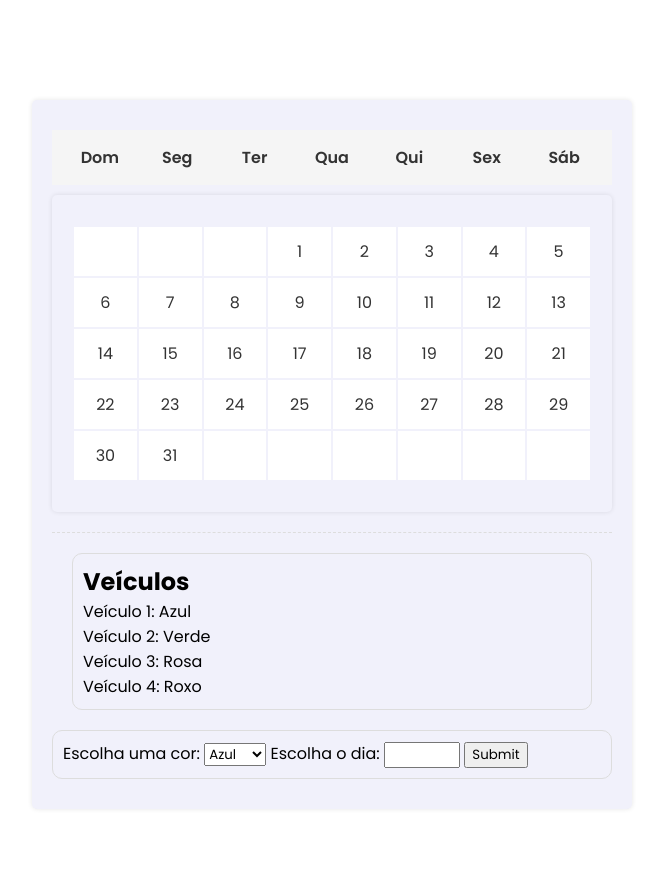
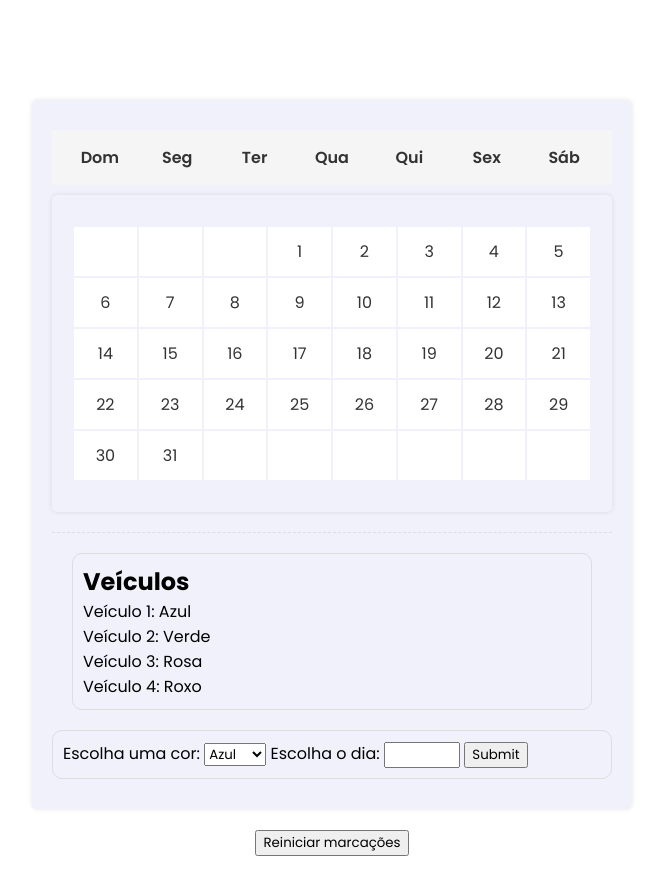
Before and after one commit to AnaLu1za/calendario, a plain HTML site: page index.html in a window 1280 px wide. Shown: the whole page, without its empty margins (308-971 px from the left). Drawn offline with Linux system fonts and the light colour scheme.

Commit message:
adiciona botao para resetar marcações

```diff
--- a/index.html
+++ b/index.html
@@ -101,6 +101,9 @@
       <input type="submit" onclick="colorirDia()">
   </section>
 </section>
+    <section class="botao.reset">
+      <button id="resetButton" onclick="resetCalendar()">Reiniciar marcações</button>
+    </section>
     <!-- SCRIPT -->
     <script src="script.js"></script>
   </body>
```
